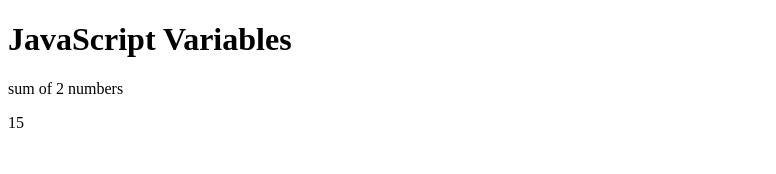
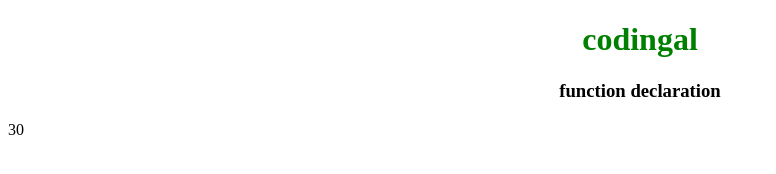
Before and after one commit to jugnumittal4-netizen/introductios-to-functions, a plain HTML site: page index.html in a window 1280 px wide. Shown: the whole page, without its empty margins (0-776 px from the left). Drawn offline with Linux system fonts and the light colour scheme.

Commit message:
Add files via upload

```diff
--- a/index.html
+++ b/index.html
@@ -1,15 +1,19 @@
 <!DOCTYPE html>
 <html>
-    <body>
-        <h1> JavaScript Variables</h1>
-        <p>sum of 2 numbers</p>
-        <p id="result"></p>
-        <script>
-            var a = 5;
-            var b = 10;
-            var sum = a + b;
-            document.getElementById("result").innerHTML = sum;
-            "the value of a is: " + a;
-        </script>
-    </body>
+<head>
+    <meta charset="UTF-8">
+    <title>expression Functions</title>
+</head>
+<body>
+    <center>
+    <h1 style="color:green">codingal</h1>
+    <h3>function declaration</h3>
+    </center>
+    <script>
+        var result = function(x, y) {
+            return x*y;
+        }
+        document.write(result(5, 6));
+    </script>
+</body>
 </html>
```
